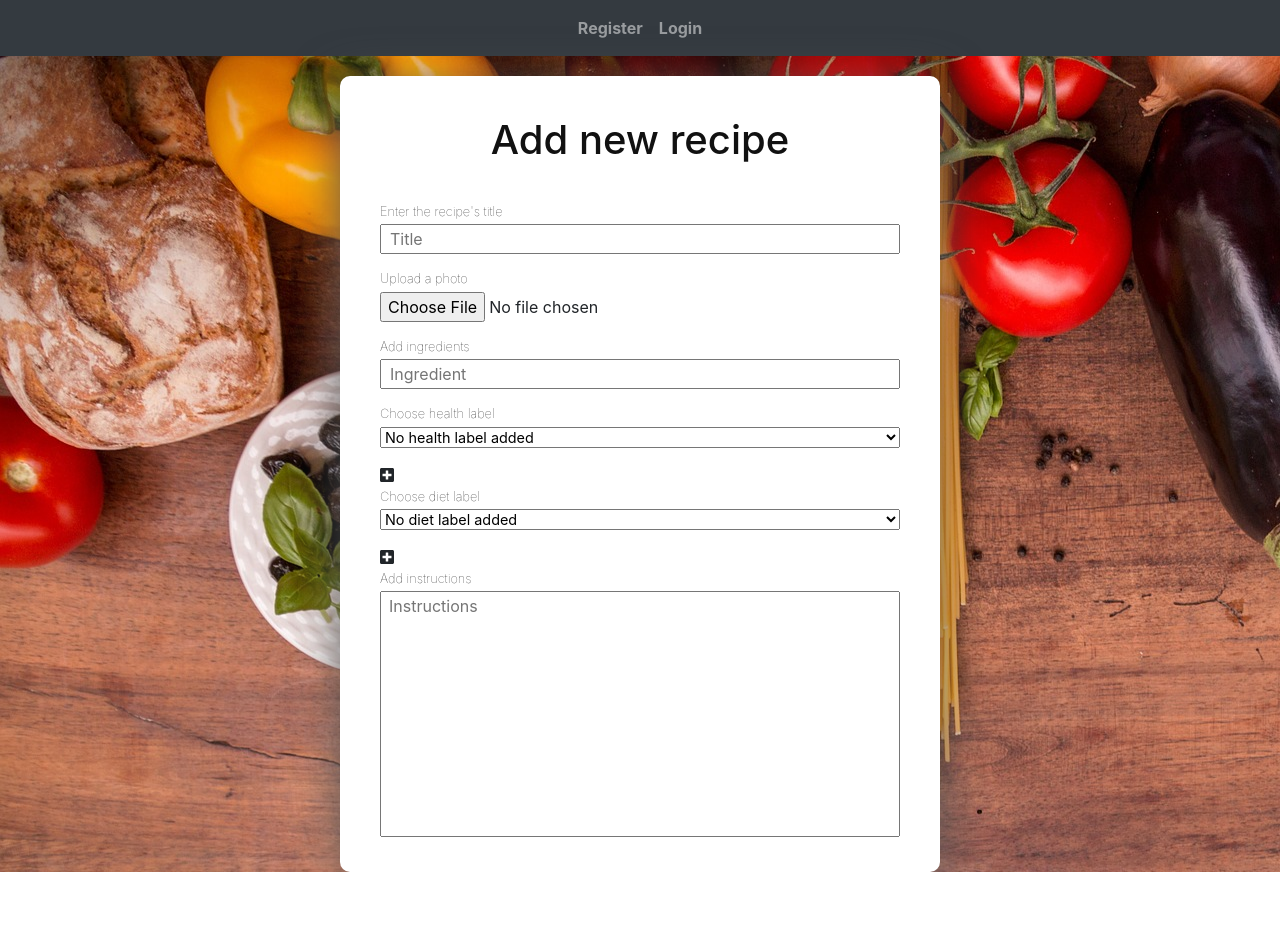
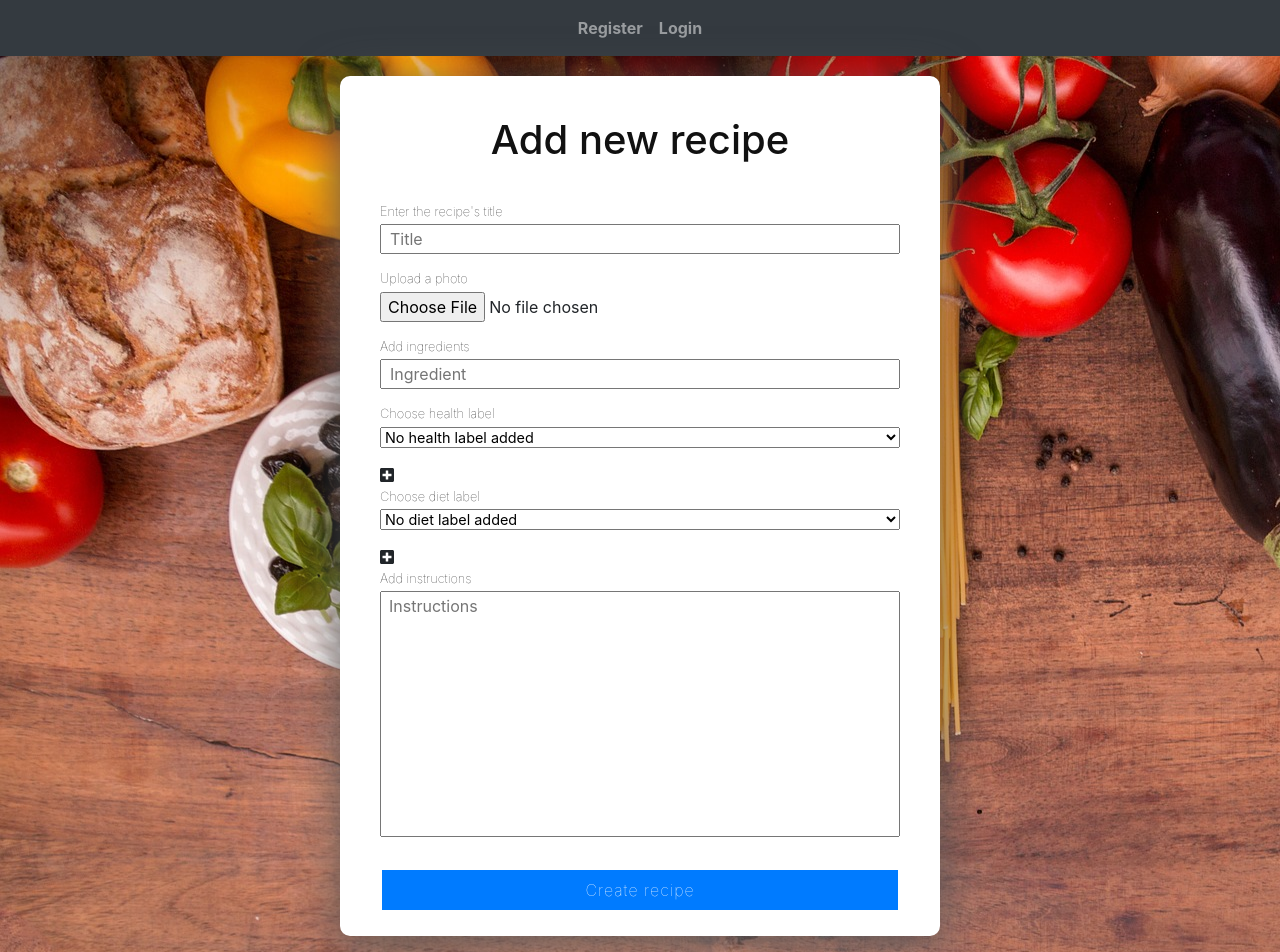
Before and after one commit to adamszabolcs/java-cookta-frontend, a React (Create React App) app: page /addrecipe in a window 1280 px wide. Shown: the top 952 px of the page. Before the commit the page ends 872 px from the top, so only its background shows below. Built offline with nearby package versions, Linux system fonts and the light colour scheme.

Commit message:
submit button

```diff
--- a/src/addrecipe.css
+++ b/src/addrecipe.css
@@ -11,6 +11,7 @@
     display: flex;
     flex-direction: column;
     margin-top: 20px;
+    margin-bottom: 40px;
     padding: 20px 40px;
     border-radius: 10px;
     box-shadow: 0px 10px 50px #555;
@@ -49,3 +50,16 @@
     padding-left: 8px;
     resize: none;
 }
+
+.createRecipeButton {
+    background-color: #007bff;
+    color: #fff;
+    border: 2px solid #fff;
+    width: 100%;
+    margin-top: 1em;
+    padding: 8px 0px;
+    font-size: 1em;
+    font-weight: lighter;
+    letter-spacing: 1px;
+    margin-bottom: 0.25em;
+}
--- a/src/pages/AddRecipe.jsx
+++ b/src/pages/AddRecipe.jsx
@@ -122,6 +122,10 @@ export default class AddRecipe extends Component {
                             />
                         </div>
 
+                        <div>
+                            <button type="submit" className="createRecipeButton">Create recipe</button>
+                        </div>
+
 
                     </form>
                 </div>
```
